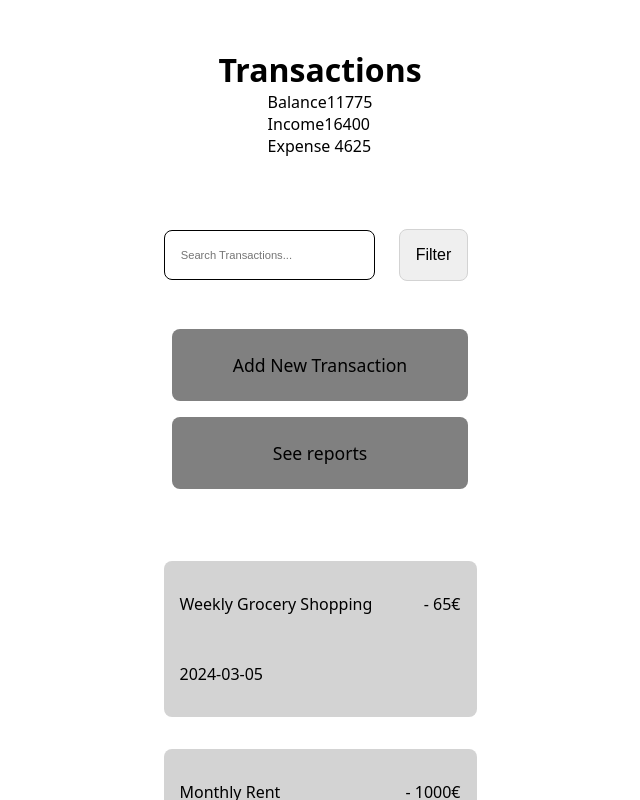
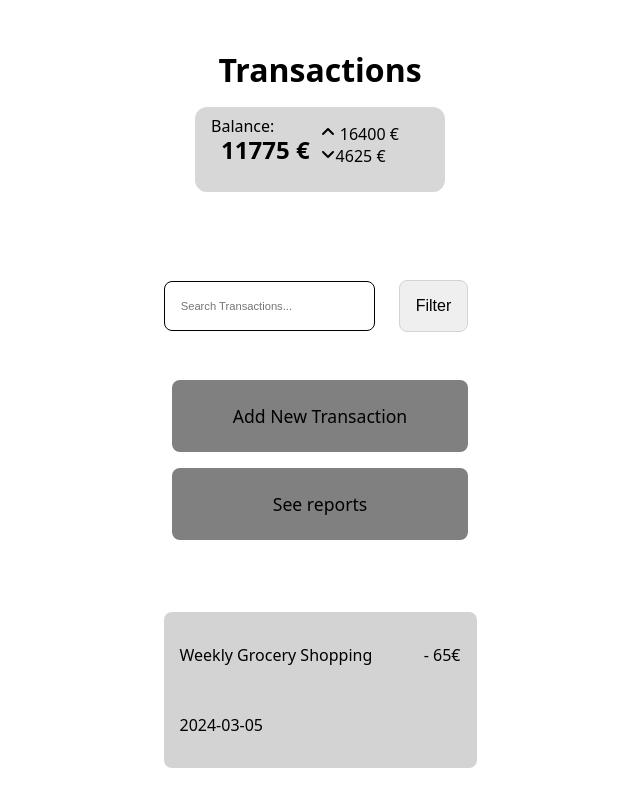
Before and after one commit to benediktbrenk/budget-app, a Next.js app: page / in a window 1280 px wide. Shown: the top 800 px of the page, without its empty margins (320-960 px from the left). Built offline with nearby package versions, Linux system fonts and the light colour scheme.

Commit message:
added react libary for arrow up and downsymbol

```diff
--- a/components/AccountBalance/AccountBalance.styled.js
+++ b/components/AccountBalance/AccountBalance.styled.js
@@ -0,0 +1,39 @@
+import styled from "styled-components";
+
+export const StyledAccountBalance = styled.article`
+  display: flex;
+  flex-direction: row;
+  background-color: #d7d7d7;
+  padding: 1rem;
+  margin: 1rem;
+  border-radius: 0.75rem;
+  min-width: 250px;
+  max-width: 300px;
+`;
+
+export const StyledBalanceContainer = styled.div`
+  display: flex;
+  flex-direction: column;
+`;
+
+export const StyledP = styled.p`
+  position: absolute;
+  top: 0.5rem;
+`;
+
+export const StyledBalance = styled.div`
+  font-size: 1.5rem;
+  font-weight: bold;
+  padding: 10px;
+`;
+
+export const StyledIncomeExpenseContainer = styled.div`
+  display: flex;
+  flex-direction: column;
+`;
+
+// color: ${(props) => {
+//     return props === "Income"
+//       ? "var(--amount-color-green)"
+//       : "var(--amount-color-red)";
+//   }};
--- a/components/AccountBalance/index.js
+++ b/components/AccountBalance/index.js
@@ -1,3 +1,13 @@
+import {
+  StyledAccountBalance,
+  StyledBalance,
+  StyledBalanceContainer,
+  StyledIncomeExpenseContainer,
+  StyledP,
+} from "./AccountBalance.styled";
+import { FaAngleDown } from "react-icons/fa6";
+import { FaAngleUp } from "react-icons/fa6";
+
 export default function AccountBalance({ transactions }) {
   function getTotalExpenseAmount(transactions) {
     return transactions
@@ -16,10 +26,20 @@ export default function AccountBalance({ transactions }) {
   const totalBalanceAmount = totalIncomeAmount - totalExpenseAmount;
 
   return (
-    <div>
-      <div>Balance{`${totalBalanceAmount}`}</div>
-      <div>Income{`${totalIncomeAmount}`}</div>
-      <div>Expense {`${totalExpenseAmount}`}</div>
-    </div>
+    <StyledAccountBalance>
+      <StyledBalanceContainer>
+        <StyledP>Balance:</StyledP>
+        <StyledBalance>{`${totalBalanceAmount}`} €</StyledBalance>
+      </StyledBalanceContainer>
+      <StyledIncomeExpenseContainer>
+        <div>
+          <FaAngleUp /> {`${totalIncomeAmount}`} €
+        </div>
+        <div>
+          <FaAngleDown />
+          {`${totalExpenseAmount}`} €
+        </div>
+      </StyledIncomeExpenseContainer>
+    </StyledAccountBalance>
   );
 }
--- a/package.json
+++ b/package.json
@@ -16,6 +16,7 @@
     "next": "13.4.8",
     "react": "18.2.0",
     "react-dom": "18.2.0",
+    "react-icons": "^5.2.1",
     "styled-components": "^6.0.2",
     "uid": "^2.0.2"
   },
```
Also changed, not shown: 1 other file (tests, documents, lock files or other folders).
